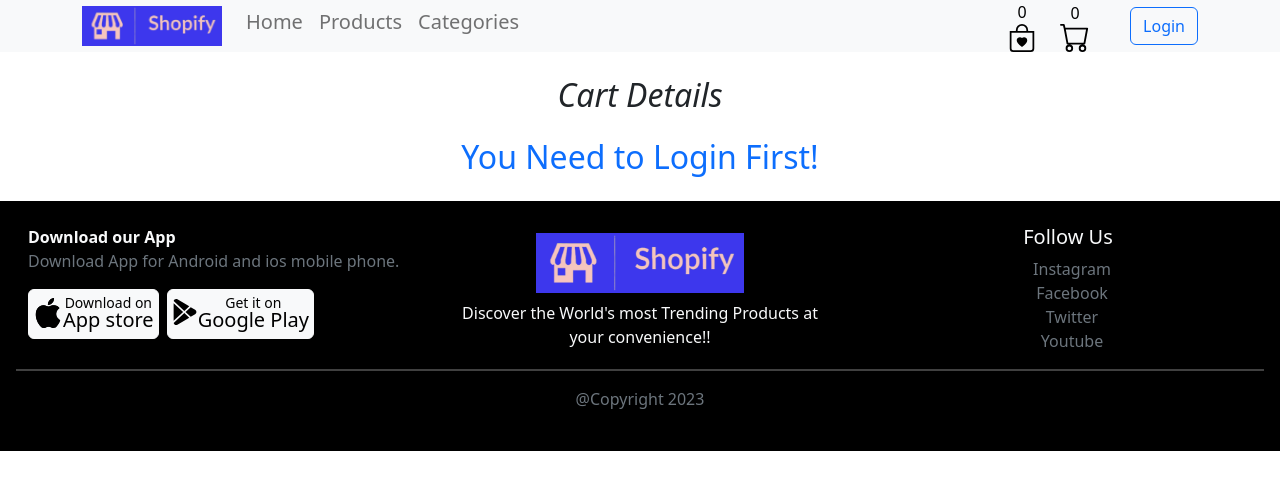
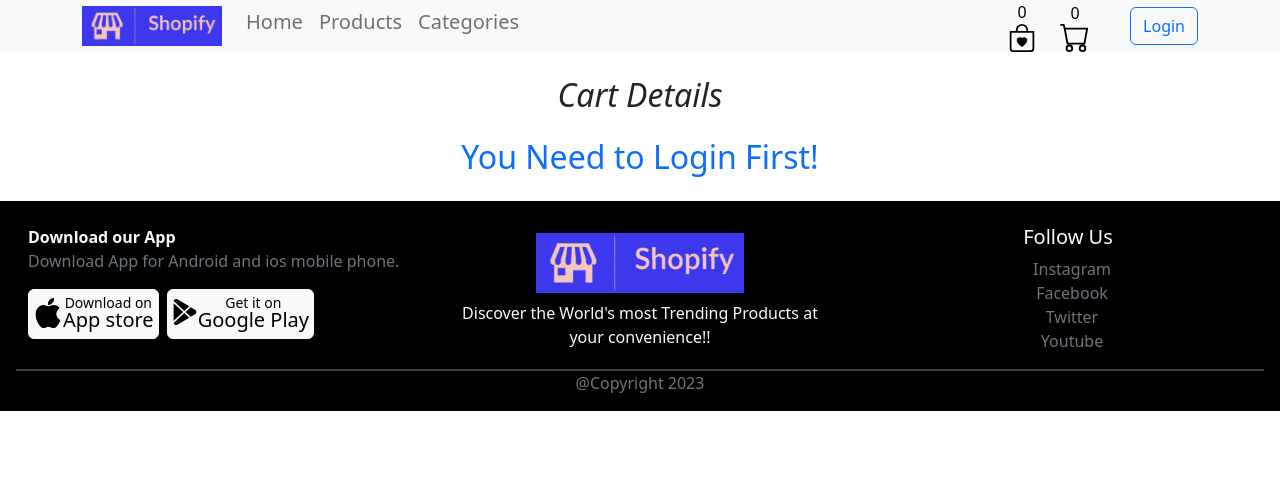
Before and after one commit to unnati1612/Shopify, a React (Create React App) app: page /cart in a window 1280 px wide. Shown: the top 490 px of the page. Built offline with nearby package versions, Linux system fonts and the light colour scheme.

Commit message:
gh- pages setup

```diff
--- a/src/components/Footer.js
+++ b/src/components/Footer.js
@@ -2,43 +2,43 @@ import React from 'react'
 import logo from '../assets/logo.png'
 const Footer = () => {
   return (
-      <div className='bg-black  text-light row mt-3 px-3 py-4 mx-0'>
+    <div className='bg-black  text-light row mt-3 px-3 pt-4 mx-0' >
       <div className='col-md-4 col-12 '>
         <strong>Download our App</strong>
         <p className='text-secondary'>Download App for Android and ios mobile phone.</p>
         <div className='mx-auto d-flex justify-content-start'>
-            <button className='btn btn-light d-flex py-0 px-1 me-2' style={{height:"50px"}}>
+          <button className='btn btn-light d-flex py-0 px-1 me-2' style={{ height: "50px" }}>
             <div className='py-2'>
               <svg xmlns="http://www.w3.org/2000/svg" width="30" height="30" fill="currentColor" className="bi bi-apple" viewBox="0 0 16 16">
-  <path d="M11.182.008C11.148-.03 9.923.023 8.857 1.18c-1.066 1.156-.902 2.482-.878 2.516.024.034 1.52.087 2.475-1.258.955-1.345.762-2.391.728-2.43Zm3.314 11.733c-.048-.096-2.325-1.234-2.113-3.422.212-2.189 1.675-2.789 1.698-2.854.023-.065-.597-.79-1.254-1.157a3.692 3.692 0 0 0-1.563-.434c-.108-.003-.483-.095-1.254.116-.508.139-1.653.589-1.968.607-.316.018-1.256-.522-2.267-.665-.647-.125-1.333.131-1.824.328-.49.196-1.422.754-2.074 2.237-.652 1.482-.311 3.83-.067 4.56.244.729.625 1.924 1.273 2.796.576.984 1.34 1.667 1.659 1.899.319.232 1.219.386 1.843.067.502-.308 1.408-.485 1.766-.472.357.013 1.061.154 1.782.539.571.197 1.111.115 1.652-.105.541-.221 1.324-1.059 2.238-2.758.347-.79.505-1.217.473-1.282Z"/>
-  <path d="M11.182.008C11.148-.03 9.923.023 8.857 1.18c-1.066 1.156-.902 2.482-.878 2.516.024.034 1.52.087 2.475-1.258.955-1.345.762-2.391.728-2.43Zm3.314 11.733c-.048-.096-2.325-1.234-2.113-3.422.212-2.189 1.675-2.789 1.698-2.854.023-.065-.597-.79-1.254-1.157a3.692 3.692 0 0 0-1.563-.434c-.108-.003-.483-.095-1.254.116-.508.139-1.653.589-1.968.607-.316.018-1.256-.522-2.267-.665-.647-.125-1.333.131-1.824.328-.49.196-1.422.754-2.074 2.237-.652 1.482-.311 3.83-.067 4.56.244.729.625 1.924 1.273 2.796.576.984 1.34 1.667 1.659 1.899.319.232 1.219.386 1.843.067.502-.308 1.408-.485 1.766-.472.357.013 1.061.154 1.782.539.571.197 1.111.115 1.652-.105.541-.221 1.324-1.059 2.238-2.758.347-.79.505-1.217.473-1.282Z"/>
+                <path d="M11.182.008C11.148-.03 9.923.023 8.857 1.18c-1.066 1.156-.902 2.482-.878 2.516.024.034 1.52.087 2.475-1.258.955-1.345.762-2.391.728-2.43Zm3.314 11.733c-.048-.096-2.325-1.234-2.113-3.422.212-2.189 1.675-2.789 1.698-2.854.023-.065-.597-.79-1.254-1.157a3.692 3.692 0 0 0-1.563-.434c-.108-.003-.483-.095-1.254.116-.508.139-1.653.589-1.968.607-.316.018-1.256-.522-2.267-.665-.647-.125-1.333.131-1.824.328-.49.196-1.422.754-2.074 2.237-.652 1.482-.311 3.83-.067 4.56.244.729.625 1.924 1.273 2.796.576.984 1.34 1.667 1.659 1.899.319.232 1.219.386 1.843.067.502-.308 1.408-.485 1.766-.472.357.013 1.061.154 1.782.539.571.197 1.111.115 1.652-.105.541-.221 1.324-1.059 2.238-2.758.347-.79.505-1.217.473-1.282Z" />
+                <path d="M11.182.008C11.148-.03 9.923.023 8.857 1.18c-1.066 1.156-.902 2.482-.878 2.516.024.034 1.52.087 2.475-1.258.955-1.345.762-2.391.728-2.43Zm3.314 11.733c-.048-.096-2.325-1.234-2.113-3.422.212-2.189 1.675-2.789 1.698-2.854.023-.065-.597-.79-1.254-1.157a3.692 3.692 0 0 0-1.563-.434c-.108-.003-.483-.095-1.254.116-.508.139-1.653.589-1.968.607-.316.018-1.256-.522-2.267-.665-.647-.125-1.333.131-1.824.328-.49.196-1.422.754-2.074 2.237-.652 1.482-.311 3.83-.067 4.56.244.729.625 1.924 1.273 2.796.576.984 1.34 1.667 1.659 1.899.319.232 1.219.386 1.843.067.502-.308 1.408-.485 1.766-.472.357.013 1.061.154 1.782.539.571.197 1.111.115 1.652-.105.541-.221 1.324-1.059 2.238-2.758.347-.79.505-1.217.473-1.282Z" />
               </svg>
             </div>
             <div className='m-0'>
-<p className='m-0'><small>Download on</small></p> <h5 className='mb-0' style={{marginTop:'-6px'}} >App store</h5>
+              <p className='m-0'><small>Download on</small></p> <h5 className='mb-0' style={{ marginTop: '-6px' }} >App store</h5>
             </div>
           </button>
-       <button className='btn btn-light d-flex py-0 px-1' style={{height:"50px"}}>
+          <button className='btn btn-light d-flex py-0 px-1' style={{ height: "50px" }}>
             <div className='py-2'>
               <svg xmlns="http://www.w3.org/2000/svg" width="26" height="26" fill="currentColor" className="bi bi-google-play" viewBox="0 0 16 16">
-  <path d="M14.222 9.374c1.037-.61 1.037-2.137 0-2.748L11.528 5.04 8.32 8l3.207 2.96 2.694-1.586Zm-3.595 2.116L7.583 8.68 1.03 14.73c.201 1.029 1.36 1.61 2.303 1.055l7.294-4.295ZM1 13.396V2.603L6.846 8 1 13.396ZM1.03 1.27l6.553 6.05 3.044-2.81L3.333.215C2.39-.341 1.231.24 1.03 1.27Z"/>
+                <path d="M14.222 9.374c1.037-.61 1.037-2.137 0-2.748L11.528 5.04 8.32 8l3.207 2.96 2.694-1.586Zm-3.595 2.116L7.583 8.68 1.03 14.73c.201 1.029 1.36 1.61 2.303 1.055l7.294-4.295ZM1 13.396V2.603L6.846 8 1 13.396ZM1.03 1.27l6.553 6.05 3.044-2.81L3.333.215C2.39-.341 1.231.24 1.03 1.27Z" />
               </svg>
             </div>
             <div className='m-0'>
-<p className='m-0'><small>Get it on</small></p> <h5 className='mb-0' style={{marginTop:'-6px'}} >Google Play</h5>
+              <p className='m-0'><small>Get it on</small></p> <h5 className='mb-0' style={{ marginTop: '-6px' }} >Google Play</h5>
             </div>
           </button>
         </div>
       </div>
       <div className='col-md-4 col-12 mt-2 align-top text-center' >
 
-       <img src={logo} style={{maxWidth:"300px",maxHeight:"60px"}} className='mb-2'/>
+        <img src={logo} style={{ maxWidth: "300px", maxHeight: "60px" }} className='mb-2' />
         <p className='text-light'>Discover the World's most Trending Products at your convenience!!</p>
 
       </div>
       <div className='col-md-4 col-12 text-center'>
         <h5 className='ms-4'>Follow Us</h5>
-        <ul style={{listStyle:"none"}} className='text-secondary'>
+        <ul style={{ listStyle: "none" }} className='text-secondary'>
 
           <li>Instagram</li>
           <li>Facebook</li>
@@ -48,7 +48,7 @@ const Footer = () => {
         </ul>
 
       </div>
-        <hr className='bg-white border-white border'/>
+      <hr className='bg-white border-white border  m-0' />
       <p className='text-center text-secondary'>@Copyright 2023</p>
     </div>
 
--- a/src/index.js
+++ b/src/index.js
@@ -9,6 +9,7 @@ import { Provider } from 'react-redux';
 
 const root = ReactDOM.createRoot(document.getElementById('root'));
 root.render(
+
   <React.StrictMode>
   <Provider store={store} >
   <BrowserRouter>
--- a/src/reduxToolkit/slices/wishlistSlice.js
+++ b/src/reduxToolkit/slices/wishlistSlice.js
@@ -112,7 +112,7 @@ let users=localStorage.getItem('users')?JSON.parse(localStorage.getItem('users')
         },
         removeFromWishlist:(state,action)=>{
             let loginUser=localStorage.getItem('loginUser')
-
+            console.log(action.payload.title)
             let users=localStorage.getItem('users')?JSON.parse(localStorage.getItem('users')):[]
              let indexUser=users?.findIndex((user)=>(
                   user.email==loginUser
@@ -122,7 +122,7 @@ let users=localStorage.getItem('users')?JSON.parse(localStorage.getItem('users')
               ))
               state.products.splice(index,1);
           state.totalItems=state.products.length;
-          let wishlistIndex=users[indexUser].cart.findIndex((product)=>(
+          let wishlistIndex=users[indexUser].wishlist.findIndex((product)=>(
             product.id==action.payload.id
         ))
                 users[indexUser].wishlist.splice(wishlistIndex,1);
```
Also changed, not shown: package.json (+7 -1 lines), src/screens/SignUp.js (+10 -0 lines), 1 other file (tests, documents, lock files or other folders). Lines whose indentation alone changed are shown as unchanged.
